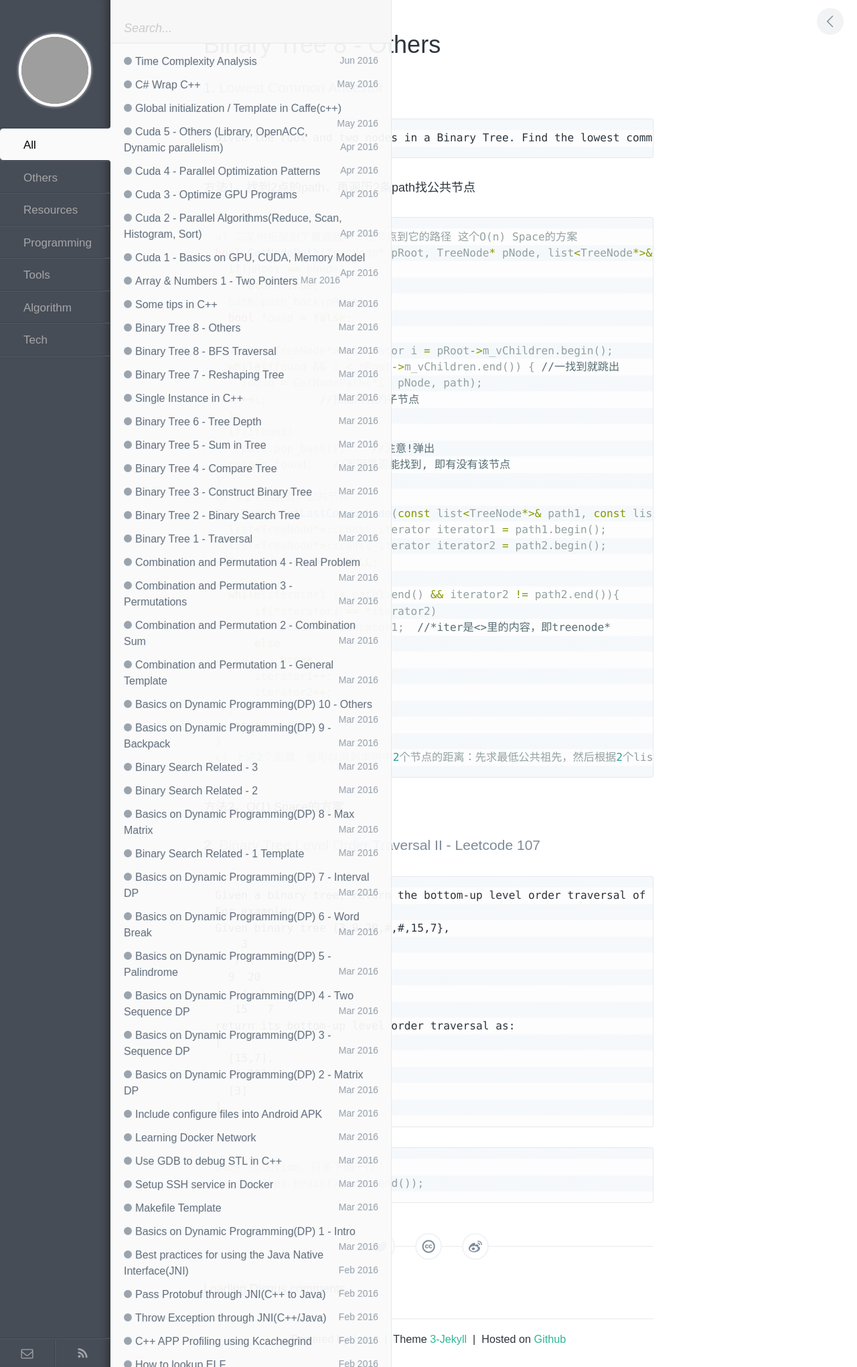
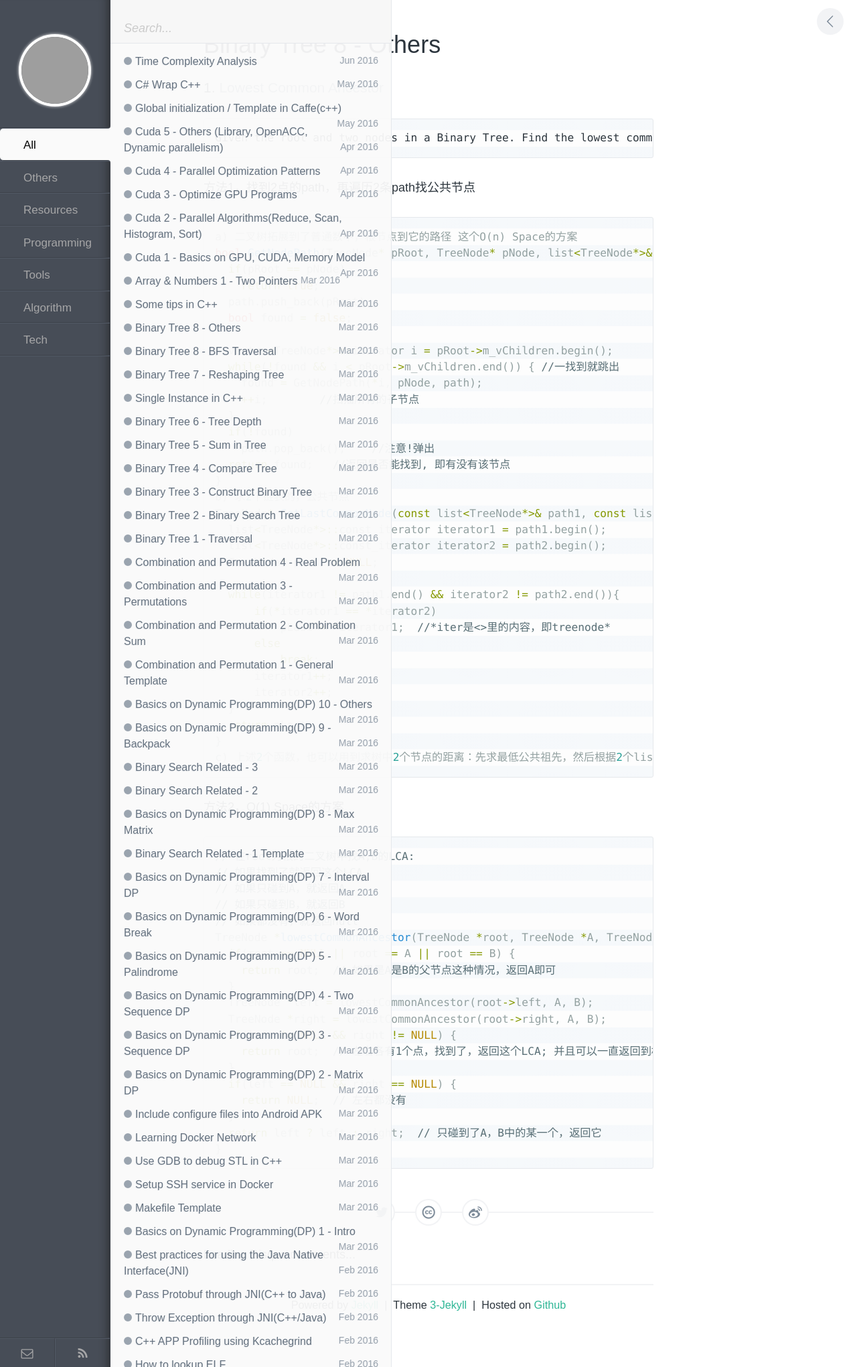
Before and after one commit to wykvictor/wykvictor.github.io, a Jekyll site: the page built from _posts/algorithm/2016-03-26-Binary-Tree-9.md, in a window 1280 px wide. Shown: the whole page at 67% size. Built offline with Jekyll 4.4.1, drawn with Linux system fonts in a browser that asks for light colours; comment, search, counter and statistics services are not loaded; grey boxes are pictures that could not be loaded.

Commit message:
add LCA to Binary Tree 9 md

````diff
--- a/_posts/algorithm/2016-03-26-Binary-Tree-9.md
+++ b/_posts/algorithm/2016-03-26-Binary-Tree-9.md
@@ -49,27 +49,23 @@ c) 上述2个函数，也可以用到求树中2个节点的距离：先求最低
 {% endhighlight %}
 方法2，O(1) Space的方案
 {% highlight C++ %}
-
+// 在root为根的二叉树中找A,B的LCA:
+// 如果找到了就返回这个LCA
+// 如果只碰到A，就返回A
+// 如果只碰到B，就返回B
+// 如果都没有，就返回null
+TreeNode *lowestCommonAncestor(TreeNode *root, TreeNode *A, TreeNode *B) {
+  if(root == NULL || root == A || root == B) {
+    return root;  // 如果是A是B的父节点这种情况，返回A即可
+  }
+  TreeNode *left = lowestCommonAncestor(root->left, A, B);
+  TreeNode *right = lowestCommonAncestor(root->right, A, B);
+  if(left != NULL && right != NULL) {
+    return root;  // 左右各有1个点，找到了，返回这个LCA; 并且可以一直返回到根root
+  }
+  if(left == NULL && right == NULL) {
+    return NULL;  // 左右都没有
+  }
+  return left ? left : right;  // 只碰到了A，B中的某一个，返回它
+}
 {% endhighlight %}
-
-### 2. [Binary Tree Level Order Traversal II - Leetcode 107](https://leetcode.com/problems/binary-tree-level-order-traversal-ii/)
-```
-Given a binary tree, return the bottom-up level order traversal of its nodes' values. (ie, from left to right, level by level from leaf to root).
-For example:
-Given binary tree {3,9,20,#,#,15,7},
-    3
-   / \
-  9  20
-    /  \
-   15   7
-return its bottom-up level order traversal as:
-[
-  [15,7],
-  [9,20],
-  [3]
-]
-```
-{% highlight C++ %}
-Same solution，只多下面一行：
-reverse(res.begin(), res.end());
-{% endhighlight %}
````
